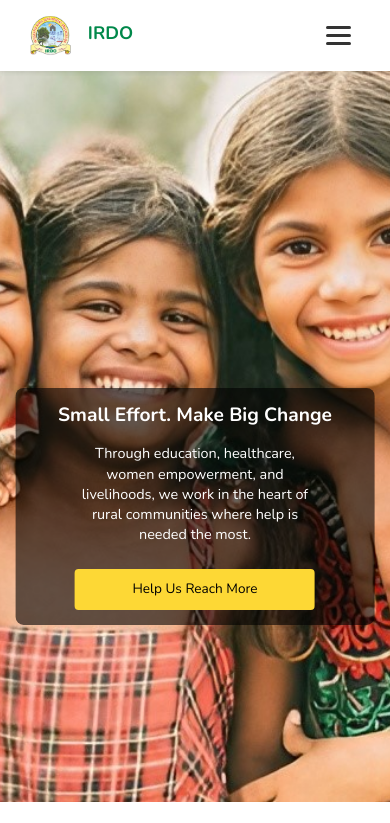
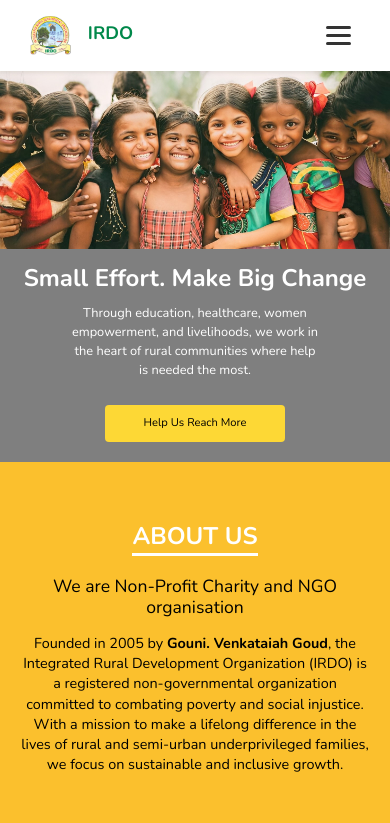
Before and after one commit to ukesh-kasula/IRDO-Website, an Angular app: page / in a window 390 px wide. Shown: the top 823 px of the page. Built offline with nearby package versions, Linux system fonts and the light colour scheme.

Commit message:
mobile view changes

```diff
--- a/src/app/home/become-adoner/become-adoner.component.ts
+++ b/src/app/home/become-adoner/become-adoner.component.ts
@@ -101,12 +101,16 @@ export class BecomeADonerComponent {
     let currentX = 0;
     let index = 0;
     const slides = track.children.length;
+
     track.addEventListener('touchstart', (e: TouchEvent) => {
       startX = e.touches[0].clientX;
+      currentX = startX;
     });
+
     track.addEventListener('touchmove', (e: TouchEvent) => {
       currentX = e.touches[0].clientX;
     });
+
     track.addEventListener('touchend', () => {
       if (startX - currentX > 50 && index < slides - 1) {
         index++;
--- a/src/app/home/home.component.css
+++ b/src/app/home/home.component.css
@@ -71,64 +71,101 @@
 }
 
 /* Mobile */
+/* Mobile */
 @media (max-width: 768px) {
   .hero {
-    height: 100vh;
+    height: auto;
     position: relative;
+    overflow: visible;
+    margin-top: 90px; /* <-- adjust based on your navbar height */
+  }
+
+  .hero-image {
+    height: auto;
+    max-height: 60vh;
+    object-fit: contain;
+    display: block;
+    margin: 0 auto; /* keeps image centered */
   }
 
   .hero-text {
-    padding: 25px 20px; /* decent padding */
-    width: 95%; /* stretches almost full width */
-    max-width: none; /* remove desktop constraint */
+    position: static;
+    transform: none;
+    padding: 20px 15px;
+    width: 100%;
+    max-width: none;
+    /* margin-top: 10px; */
     background: rgba(0, 0, 0, 0.5);
-    left: 50%;
-    transform: translateX(-50%) translateY(-50%);
+    text-align: center;
+    border-radius: 0;
   }
 
   .hero-text h1 {
     font-size: 1.6rem;
-    line-height: 1.4;
+    line-height: 0.8;
   }
 
   .hero-text p {
-    font-size: 1rem;
+    font-size: 0.8rem;
     line-height: 1.5;
   }
 
   .button-primary {
     display: block;
     width: 100%;
-    max-width: 280px;
+    max-width: 200px;
     margin: 0 auto;
-    font-size: 1rem;
-    padding: 12px;
+    font-size: 0.8rem;
+    padding: 10px;
   }
+}
 
-}
 
 /* Extra small devices (iPhone SE, <400px) */
 @media (max-width: 400px) {
+   .hero {
+    height: auto;
+    position: relative;
+    overflow: visible;
+    margin-top: 70px; /* <-- adjust based on your navbar height */
+  }
+
+  .hero-image {
+    height: auto;
+    max-height: 60vh;
+    object-fit: contain;
+    display: block;
+    margin: 0 auto; /* keeps image centered */
+  }
+
   .hero-text {
-    padding: 15px; /* tighter padding */
-    width: 92%;
-    background: rgba(0, 0, 0, 0.6); /* a bit darker for readability */
+    position: static;
+    transform: none;
+    padding: 20px 15px;
+    width: 100%;
+    max-width: none;
+    /* margin-top: 10px; */
+    background: rgba(0, 0, 0, 0.5);
+    text-align: center;
+    border-radius: 0;
   }
 
   .hero-text h1 {
-    font-size: 1.2rem; /* smaller headline */
-    line-height: 1.3;
+    font-size: 1.5rem;
+    line-height: 0.8;
   }
 
   .hero-text p {
-    font-size: 0.9rem; /* smaller paragraph */
-    line-height: 1.4;
+    font-size: 0.8rem;
+    line-height: 1.5;
   }
 
   .button-primary {
-    font-size: 0.85rem;
+    display: block;
+    width: 100%;
+    max-width: 180px;
+    margin: 0 auto;
+    font-size: 0.7rem;
     padding: 10px;
-    width: 100%;
-    max-width: 240px; /* slightly smaller button */
   }
 }
```
